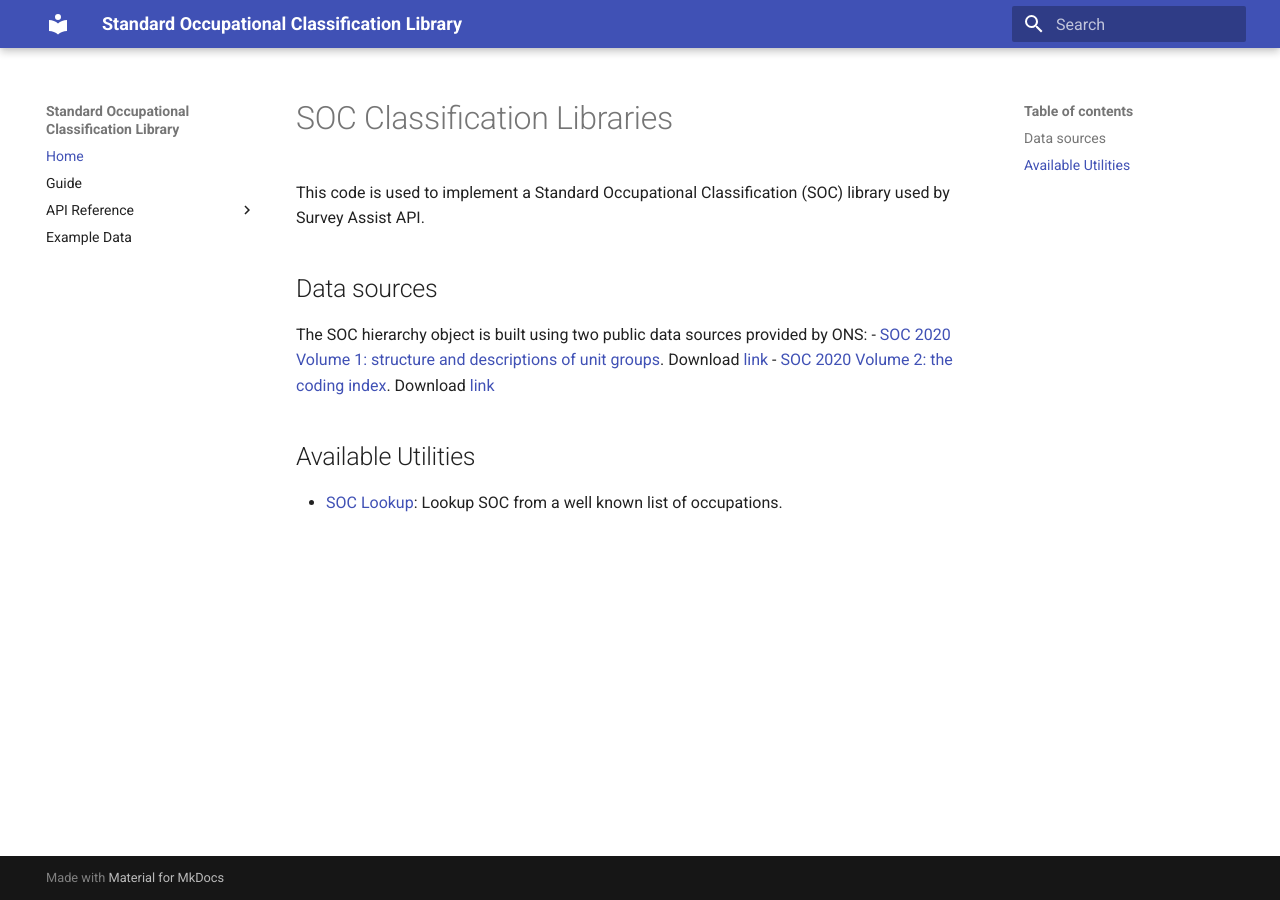
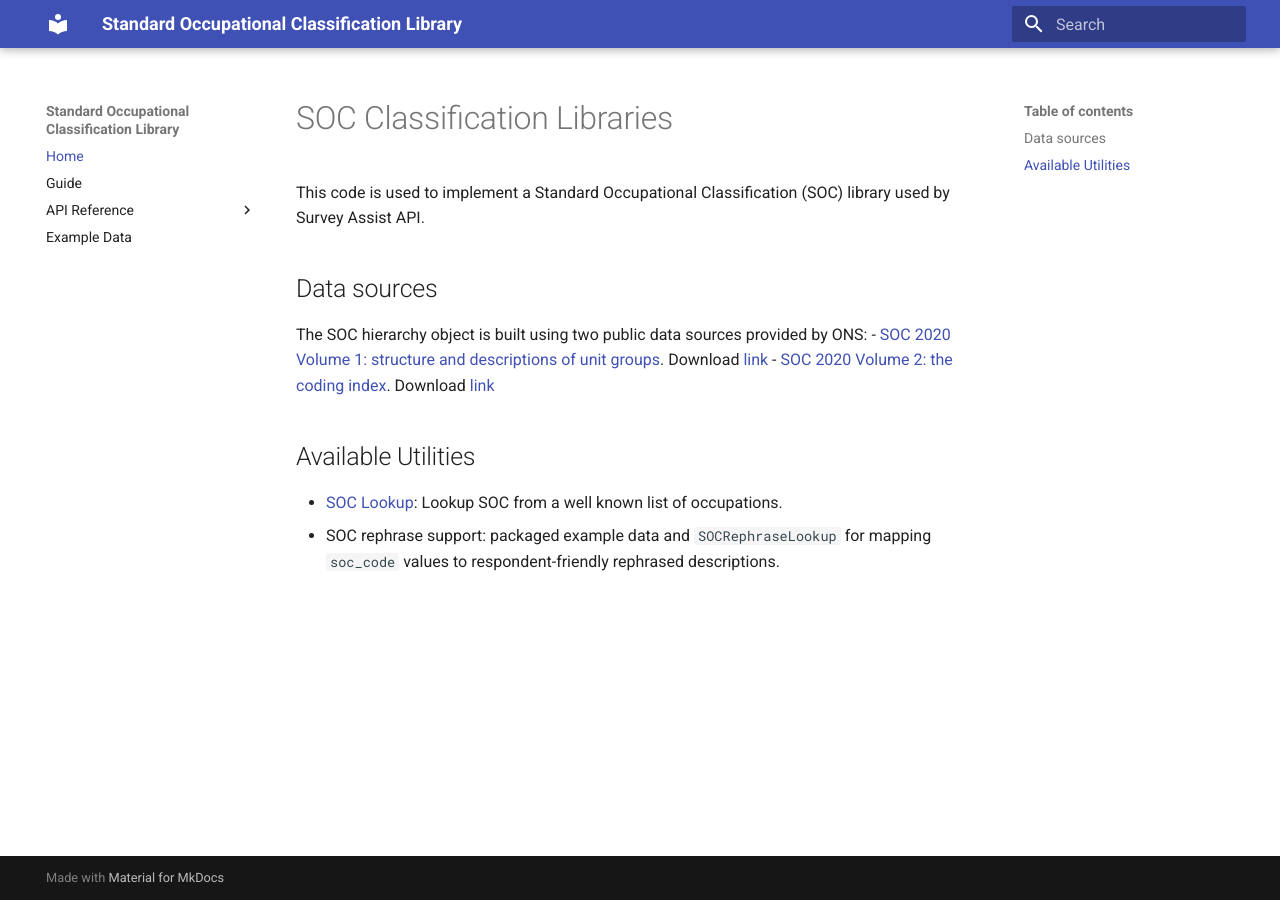
Before and after one commit to ONSdigital/soc-classification-library, an MkDocs documentation site: the page built from docs/index.md, in a window 1280 px wide. Built offline with MkDocs 1.6.1 and Material for MkDocs 9.7.7, drawn with Linux system fonts in a browser that asks for light colours.

Commit message:
mention SOC rephrase support in docs index

```diff
--- a/docs/index.md
+++ b/docs/index.md
@@ -10,3 +10,4 @@
 ## Available Utilities
 
 - [SOC Lookup](guide.md): Lookup SOC from a well known list of occupations.
+- SOC rephrase support: packaged example data and `SOCRephraseLookup` for mapping `soc_code` values to respondent-friendly rephrased descriptions.
```
